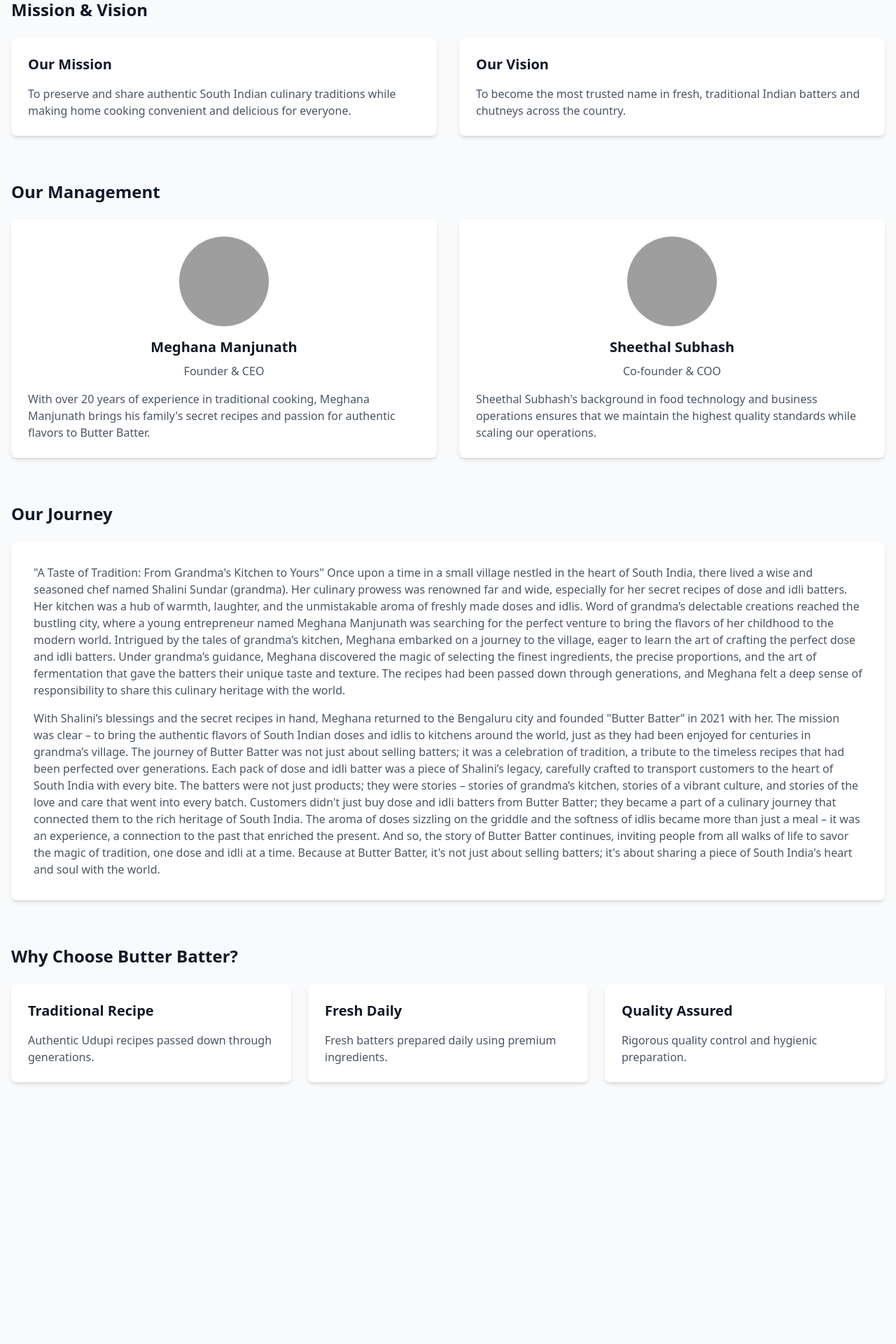
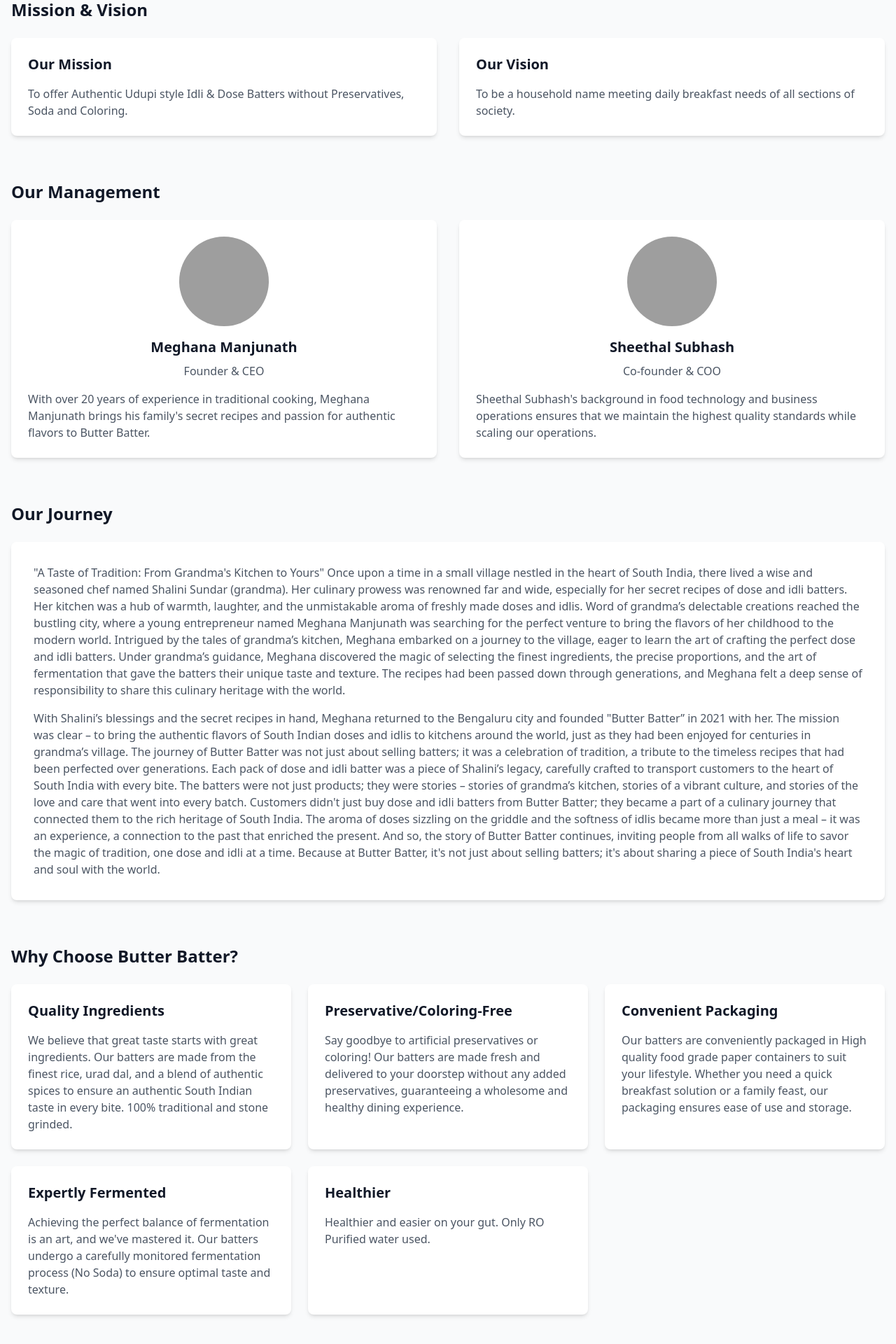
Before and after one commit to MahirPatel2005/BB, a React (Vite) app: page /about in a window 1280 px wide. Shown: the part 358-2278 px from the top of the page at 70% size. Before the commit the page ends 1968 px from the top, so only its background shows below. Built offline with nearby package versions, Linux system fonts and the light colour scheme; grey boxes are pictures that could not be loaded.

Commit message:
Update About, Community, Contact, and Stores sections with new content and formatting improvements

```diff
--- a/src/pages/About.tsx
+++ b/src/pages/About.tsx
@@ -23,15 +23,13 @@ export function About() {
             <div className="card p-6">
               <h3 className="text-xl font-semibold mb-4">Our Mission</h3>
               <p className="text-gray-600 dark:text-gray-300">
-                To preserve and share authentic South Indian culinary traditions while making
-                home cooking convenient and delicious for everyone.
+                To offer Authentic Udupi style Idli & Dose Batters without Preservatives, Soda and Coloring.
               </p>
             </div>
             <div className="card p-6">
               <h3 className="text-xl font-semibold mb-4">Our Vision</h3>
               <p className="text-gray-600 dark:text-gray-300">
-                To become the most trusted name in fresh, traditional Indian batters and
-                chutneys across the country.
+                To be a household name meeting daily breakfast needs of all sections of society.
               </p>
             </div>
           </div>
@@ -101,21 +99,35 @@ And so, the story of Butter Batter continues, inviting people from all walks of
           <h2 className="text-2xl font-bold mb-6">Why Choose Butter Batter?</h2>
           <div className="grid md:grid-cols-3 gap-6">
             <div className="card p-6">
-              <h3 className="text-xl font-semibold mb-4">Traditional Recipe</h3>
+              <h3 className="text-xl font-semibold mb-4">Quality Ingredients</h3>
               <p className="text-gray-600 dark:text-gray-300">
-                Authentic Udupi recipes passed down through generations.
+                We believe that great taste starts with great ingredients. Our batters are made from the finest rice, urad dal, and a blend of authentic spices to ensure an authentic South Indian taste in every bite. 100% traditional and stone grinded.
               </p>
             </div>
             <div className="card p-6">
-              <h3 className="text-xl font-semibold mb-4">Fresh Daily</h3>
+              <h3 className="text-xl font-semibold mb-4">Preservative/Coloring-Free</h3>
               <p className="text-gray-600 dark:text-gray-300">
-                Fresh batters prepared daily using premium ingredients.
+                Say goodbye to artificial preservatives or coloring! Our batters are made fresh and delivered to your doorstep without any added preservatives, guaranteeing a wholesome and healthy dining experience.
               </p>
             </div>
             <div className="card p-6">
-              <h3 className="text-xl font-semibold mb-4">Quality Assured</h3>
+              <h3 className="text-xl font-semibold mb-4">Convenient Packaging</h3>
               <p className="text-gray-600 dark:text-gray-300">
-                Rigorous quality control and hygienic preparation.
+                Our batters are conveniently packaged in High quality food grade paper containers to suit your lifestyle. Whether you need a quick breakfast solution or a family feast, our packaging ensures ease of use and storage.
+
+              </p>
+            </div>
+            <div className="card p-6">
+              <h3 className="text-xl font-semibold mb-4">Expertly Fermented</h3>
+              <p className="text-gray-600 dark:text-gray-300">
+                Achieving the perfect balance of fermentation is an art, and we've mastered it. Our batters undergo a carefully monitored fermentation process (No Soda) to ensure optimal taste and texture.
+              </p>
+            </div>
+            <div className="card p-6">
+              <h3 className="text-xl font-semibold mb-4">Healthier</h3>
+              <p className="text-gray-600 dark:text-gray-300">
+                Healthier and easier on your gut. Only RO Purified water used.
+
               </p>
             </div>
           </div>
--- a/src/pages/Community.tsx
+++ b/src/pages/Community.tsx
@@ -29,14 +29,6 @@ export function Community() {
               <p className="text-gray-600 dark:text-gray-300">
                 We partner with local food banks and NGOs to provide fresh, nutritious food
                 to those in need.
-              </p>
-            </div>
-            <div className="card p-6 text-center">
-              <Utensils className="w-12 h-12 mx-auto mb-4 text-primary" />
-              <h3 className="text-xl font-semibold mb-4">Cooking Classes</h3>
-              <p className="text-gray-600 dark:text-gray-300">
-                Free cooking workshops for underprivileged youth to help them develop
-                valuable skills.
               </p>
             </div>
             <div className="card p-6 text-center">
--- a/src/pages/Contact.tsx
+++ b/src/pages/Contact.tsx
@@ -50,7 +50,7 @@ export function Contact() {
                   <div>
                     <h3 className="font-semibold mb-1">Phone</h3>
                     <p className="text-gray-600 dark:text-gray-300">
-                      +91 98765 43210
+                      +91 88923 24272
                     </p>
                   </div>
                 </div>
@@ -74,8 +74,8 @@ export function Contact() {
                   <div>
                     <h3 className="font-semibold mb-1">Head Office</h3>
                     <p className="text-gray-600 dark:text-gray-300">
-                      100 Feet Road, Indiranagar<br />
-                      Bangalore - 560038
+                      CENTRAL KITCHEN AND MAIN BRANCH, 23, 1st Floor, Balaji Complex, Mantri Tranquil, Apartment Road, A Block, Subramanyapura,<br />
+                      Bangalore - 560061
                     </p>
                   </div>
                 </div>
--- a/src/pages/Stores.tsx
+++ b/src/pages/Stores.tsx
@@ -11,6 +11,7 @@ export function Stores() {
     lat: 12.9050,
     lng: 77.5460,
   },
+  hours: 'Mon-Sun: 8:00 AM - 1:00 PM, 4:00 PM - 9:00 PM',
 },
 {
   name: 'SUBRAMANYAPURA ROAD',
@@ -20,6 +21,7 @@ export function Stores() {
     lat: 12.9050,
     lng: 77.5460,
   },
+  hours: 'Mon-Sun: 8:00 AM - 1:00 PM, 4:00 PM - 9:00 PM',
 },
 {
   name: 'BANNERGHATTA ROAD BRANCH',
@@ -29,6 +31,7 @@ export function Stores() {
     lat: 12.8872,
     lng: 77.5960,
   },
+  hours: 'Mon-Sun: 8:00 AM - 1:00 PM, 4:00 PM - 9:00 PM',
 },
 {
   name: 'GIRINAGAR BRANCH',
@@ -38,15 +41,7 @@ export function Stores() {
     lat: 12.9420,
     lng: 77.5530,
   },
-    },
-    {
-      name: 'KATHREGUPPE BRANCH',
-      address: 'Circle, Shop # 92/9, Gopalan Promenade, Kathreguppe, 3rd Phase, Banashankari 3rd Stage, Banashankari, Bengaluru – 560085',
-      phone: '+91 97318 60103',
-      coordinates: {
-        lat: 12.9320,
-        lng: 77.5450,
-      },
+  hours: 'Mon-Sun: 8:00 AM - 1:00 PM, 4:00 PM - 9:00 PM',
 },
 {
   name: 'PADMANABHNAGAR BRANCH',
@@ -56,7 +51,9 @@ export function Stores() {
     lat: 12.9180,
     lng: 77.5600,
   },
-    },
+  hours: 'Mon-Sun: 8:00 AM - 1:00 PM, 4:00 PM - 9:00 PM',
+}
+,
   ];
 
 
```
Lines whose indentation alone changed are shown as unchanged.
